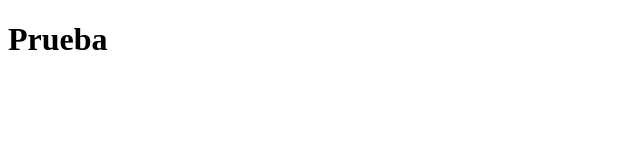
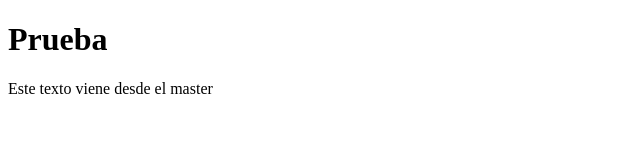
Before and after one commit to Keltoy1981/curso-git, a plain HTML site: page index.html in a window 1280 px wide. Shown: the whole page, without its empty margins (0-640 px from the left). Drawn offline with Linux system fonts and the light colour scheme.

Commit message:
Update index.html

```diff
--- a/index.html
+++ b/index.html
@@ -5,6 +5,6 @@
 </head>
 <body>
 <h1>Prueba</h1>
-
+	<p>Este texto viene desde el master</p>
 </body>
 </html>
```
